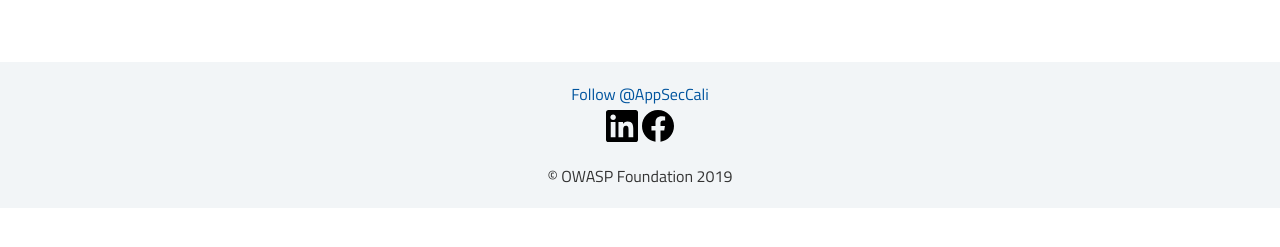
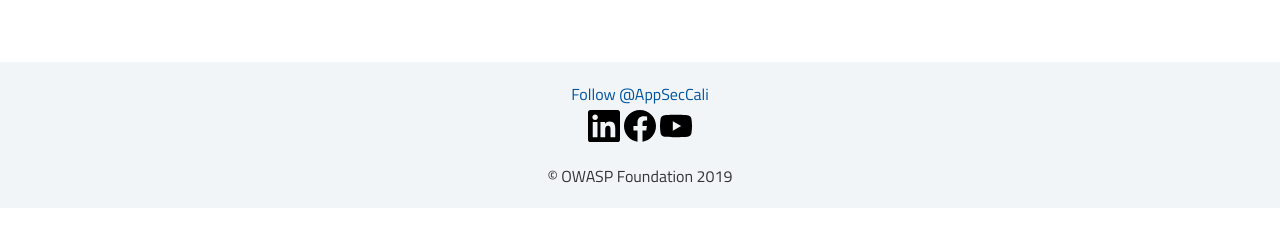
Before and after one commit to OWASP/2020-appseccalifornia, a Jekyll site: the page built from logistics/logistics.md, in a window 1280 px wide. Shown: the part 508-755 px from the top of the page. Built offline with Jekyll 4.4.1, drawn with Linux system fonts in a browser that asks for light colours; some web fonts are replaced; comment, search, counter and statistics services are not loaded.

Commit message:
adding 2020 youtube links

```diff
--- a/_includes/footer.html
+++ b/_includes/footer.html
@@ -2,8 +2,9 @@
 <div>
 <a href="https://twitter.com/AppSecCali?ref_src=twsrc%5Etfw" class="twitter-follow-button" data-show-count="false">Follow @AppSecCali</a><script async src="https://platform.twitter.com/widgets.js" charset="utf-8"></script>
 <div>
-<a href="https://www.linkedin.com/company/appsec-california/" target="_blank"><img width=32 src="/assets/images/linkedin.svg"/></a>
-<a href="https://www.facebook.com/appseccalifornia/" target="_blank"><img width=32 src="/assets/images/facebook.svg"/></a>
+<a href="https://www.linkedin.com/company/appsec-california/" target="_blank"><img width=32 title="LinkedIn" src="/assets/images/linkedin.svg"/></a>
+<a href="https://www.facebook.com/appseccalifornia/" target="_blank"><img width=32  title="Facebook" src="/assets/images/facebook.svg"/></a>
+<a href="https://www.youtube.com/c/AppSecCalifornia" target="_blank"><img width=32 title="YouTube" src="/assets/images/youtube.svg"/></a>
 </div>
 </div>
 
```
Also changed, not shown: index.html (+11 -3 lines), assets/images/youtube.svg (added).
